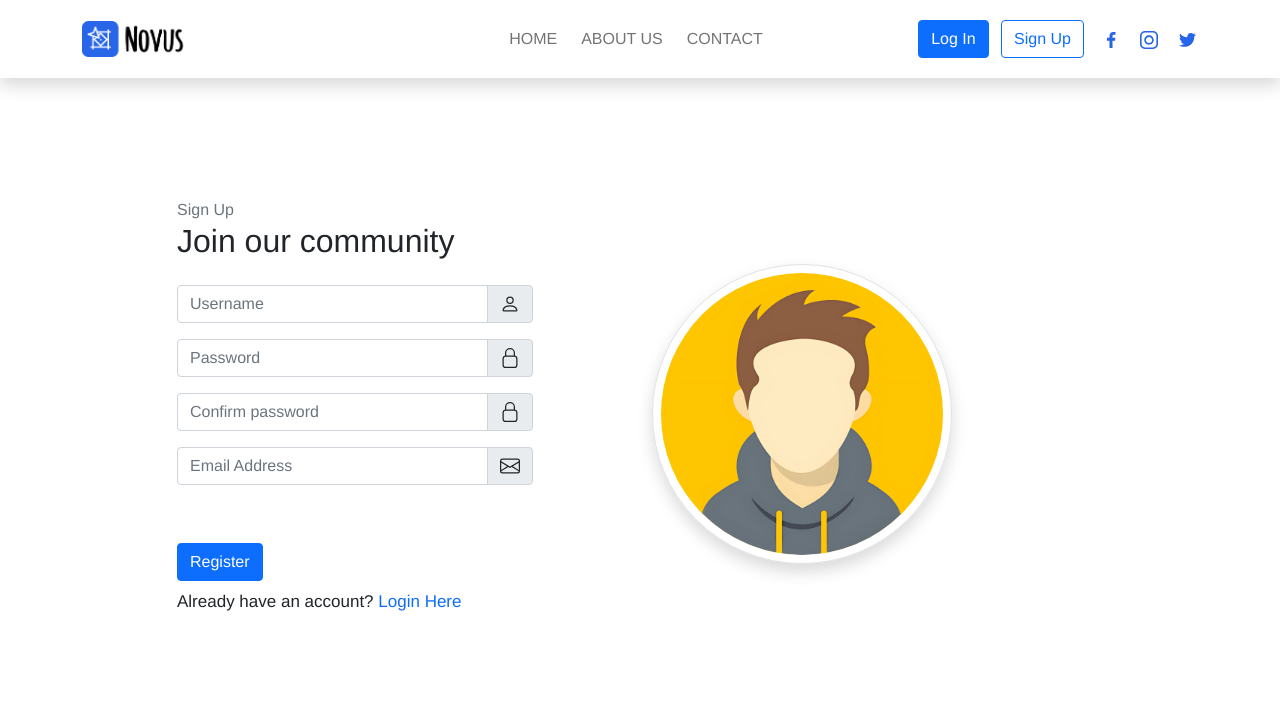
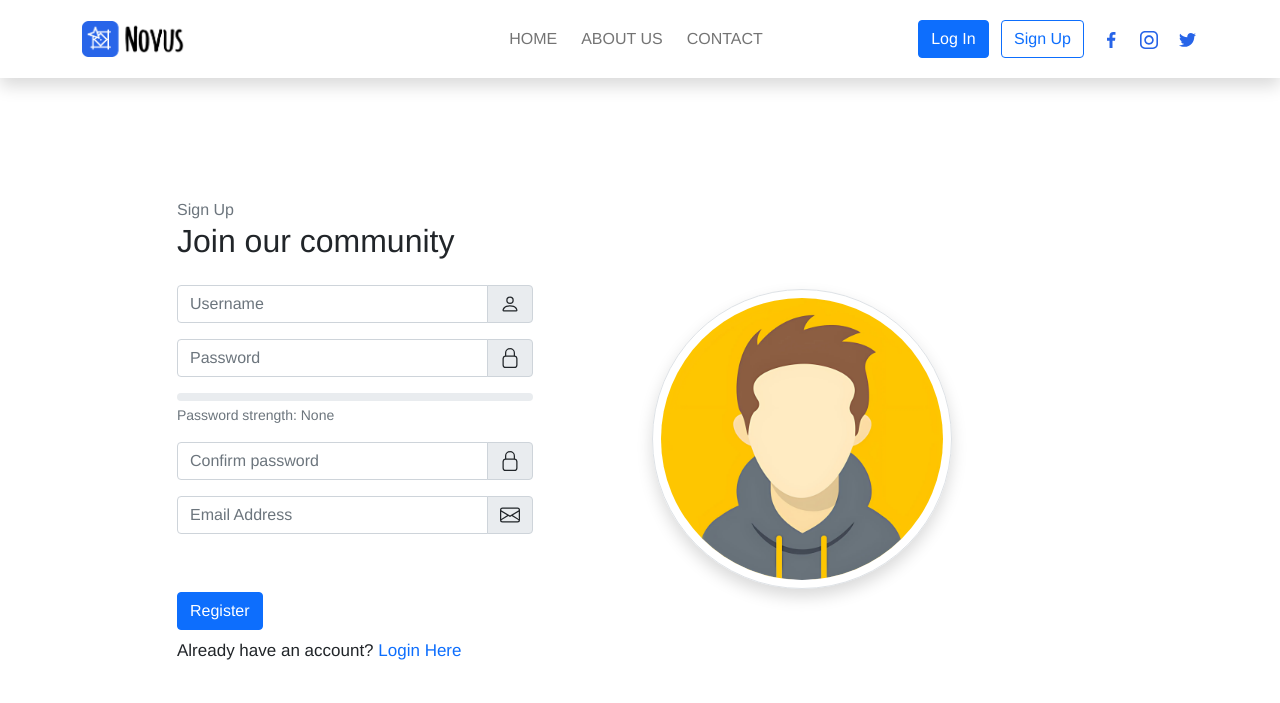
Before and after one commit to steveshead/themed_php_database_login_register, a PHP site: page /phplogin/register.php in a window 1280 px wide. Shown: the top 703 px of the page. Run offline with PHP 8.4, Linux system fonts and the light colour scheme; some libraries are stand-ins or nearby versions.

Commit message:
Added password strength indicator on registration form

```diff
--- a/js/main.js
+++ b/js/main.js
@@ -20,3 +20,164 @@ document.addEventListener('DOMContentLoaded', function() {
         }
     }
 });
+
+// Password validation function
+function validatePassword(password) {
+    const errors = [];
+
+    // Check length
+    if (password.length < 8 || password.length > 20) {
+        errors.push("Password must be between 8 and 20 characters long.");
+    }
+
+    // Check for uppercase letter
+    if (!/[A-Z]/.test(password)) {
+        errors.push("Password must contain at least one uppercase letter.");
+    }
+
+    // Check for lowercase letter
+    if (!/[a-z]/.test(password)) {
+        errors.push("Password must contain at least one lowercase letter.");
+    }
+
+    // Check for number
+    if (!/[0-9]/.test(password)) {
+        errors.push("Password must contain at least one number.");
+    }
+
+    // Check for special character
+    if (!/[!@#$%^&*(),.?":{}|<>]/.test(password)) {
+        errors.push("Password must contain at least one special character (!@#$%^&*(),.?\":{}|<>).");
+    }
+
+    return errors;
+}
+
+// Password strength calculation function
+function calculatePasswordStrength(password) {
+    // If password is empty, return 0
+    if (!password) return 0;
+
+    let score = 0;
+
+    // Length contribution (up to 25 points)
+    if (password.length >= 8) score += 10;
+    if (password.length >= 12) score += 10;
+    if (password.length >= 16) score += 5;
+
+    // Character variety contribution
+    if (/[A-Z]/.test(password)) score += 10; // Uppercase
+    if (/[a-z]/.test(password)) score += 10; // Lowercase
+    if (/[0-9]/.test(password)) score += 10; // Numbers
+    if (/[!@#$%^&*(),.?":{}|<>]/.test(password)) score += 15; // Special chars
+
+    // Bonus for combination of character types
+    let typesCount = 0;
+    if (/[A-Z]/.test(password)) typesCount++;
+    if (/[a-z]/.test(password)) typesCount++;
+    if (/[0-9]/.test(password)) typesCount++;
+    if (/[!@#$%^&*(),.?":{}|<>]/.test(password)) typesCount++;
+
+    if (typesCount >= 3) score += 10;
+    if (typesCount === 4) score += 10;
+
+    // Penalize for patterns
+    if (/(.)\1\1/.test(password)) score -= 10; // Repeated characters
+    if (/^[a-zA-Z]+$/.test(password)) score -= 10; // Letters only
+    if (/^[0-9]+$/.test(password)) score -= 10; // Numbers only
+
+    // Ensure score is between 0 and 100
+    return Math.max(0, Math.min(100, score));
+}
+
+// Function to get strength label based on score
+function getStrengthLabel(score) {
+    if (score === 0) return { label: "None", color: "secondary" };
+    if (score < 30) return { label: "Very Weak", color: "danger" };
+    if (score < 50) return { label: "Weak", color: "warning" };
+    if (score < 70) return { label: "Medium", color: "info" };
+    if (score < 90) return { label: "Strong", color: "primary" };
+    return { label: "Very Strong", color: "success" };
+}
+
+// Add event listener to password field
+const passwordField = document.getElementById('password');
+const msgDiv = document.querySelector('.msg');
+const strengthBar = document.getElementById('password-strength-bar');
+const strengthText = document.getElementById('password-strength-text').querySelector('span');
+
+passwordField.addEventListener('input', function() {
+    const password = this.value;
+    const errors = validatePassword(password);
+
+    // Update password strength meter
+    const strengthScore = calculatePasswordStrength(password);
+    const strengthInfo = getStrengthLabel(strengthScore);
+
+    // Update the progress bar
+    strengthBar.style.width = strengthScore + '%';
+    strengthBar.setAttribute('aria-valuenow', strengthScore);
+
+    // Remove all color classes and add the appropriate one
+    strengthBar.classList.remove('bg-danger', 'bg-warning', 'bg-info', 'bg-primary', 'bg-success', 'bg-secondary');
+    strengthBar.classList.add('bg-' + strengthInfo.color);
+
+    // Update the strength text
+    strengthText.textContent = strengthInfo.label;
+
+    // Update requirements message
+    if (password.length > 0) {
+        if (errors.length > 0) {
+            msgDiv.classList.remove('alert-success');
+            msgDiv.classList.add('mt-2', 'alert', 'alert-danger');
+            msgDiv.innerHTML = "<strong>Password Requirements:</strong><ul style='margin-bottom: 0; padding-left: 20px;'>" +
+                errors.map(error => "<li>" + error + "</li>").join('') + "</ul>";
+        } else {
+            msgDiv.classList.remove('alert-danger');
+            msgDiv.classList.add('mt-2', 'alert', 'alert-success');
+            msgDiv.innerHTML = "Password meets all requirements!";
+        }
+    } else {
+        msgDiv.innerHTML = "";
+        msgDiv.classList.remove('mt-2', 'alert', 'alert-danger', 'alert-success');
+
+        // Reset strength meter for empty password
+        strengthBar.style.width = '0%';
+        strengthBar.setAttribute('aria-valuenow', 0);
+        strengthBar.classList.remove('bg-danger', 'bg-warning', 'bg-info', 'bg-primary', 'bg-success');
+        strengthBar.classList.add('bg-secondary');
+        strengthText.textContent = "None";
+    }
+});
+
+// AJAX code
+const registrationForm = document.querySelector('.register-form');
+registrationForm.onsubmit = event => {
+    event.preventDefault();
+
+    // Validate password before submission
+    const password = passwordField.value;
+    const errors = validatePassword(password);
+
+    if (errors.length > 0) {
+        msgDiv.classList.remove('alert-success');
+        msgDiv.classList.add('mt-2', 'alert', 'alert-danger');
+        msgDiv.innerHTML = "<strong>Please fix the following issues:</strong><ul style='margin-bottom: 0; padding-left: 20px;'>" +
+            errors.map(error => "<li>" + error + "</li>").join('') + "</ul>";
+        return;
+    }
+
+    fetch(registrationForm.action, { method: 'POST', body: new FormData(registrationForm), cache: 'no-store' }).then(response => response.text()).then(result => {
+        if (result.toLowerCase().includes('success:')) {
+            registrationForm.querySelector('.msg').classList.remove('mt-2','alert','alert-danger','alert-success');
+            registrationForm.querySelector('.msg').classList.add('mt-2','alert','alert-success');
+            registrationForm.querySelector('.msg').innerHTML = result.replace('Success: ', '');
+        } else if (result.toLowerCase().includes('redirect:')) {
+            window.location.href = result.replace('Redirect:', '').trim();
+        } else {
+            registrationForm.querySelector('.msg').classList.remove('mt-2','alert','alert-danger','alert-success');
+            registrationForm.querySelector('.msg').classList.add('mt-2','alert','alert-danger');
+            registrationForm.querySelector('.msg').innerHTML = result.replace('Error: ', '');
+        }
+    });
+};
--- a/register.php
+++ b/register.php
@@ -1,8 +1,8 @@
 <?php
+include 'main.php';
 $page_title = 'Member Register';
 $page = 'No Header';
 require_once 'header.php';
-include 'main.php';
 // No need for the user to see the login form if they're logged-in, so redirect them to the home page
 if (isset($_SESSION['account_loggedin'])) {
 	// If the user is not logged in, redirect to the home page.
@@ -12,6 +12,7 @@ if (isset($_SESSION['account_loggedin'])) {
 // Also check if they are "remembered"
 if (isset($_COOKIE['remember_me']) && !empty($_COOKIE['remember_me'])) {
 	// If the remember me cookie matches one in the database then we can update the session variables and the user will be logged-in.
+	global $pdo;
 	$stmt = $pdo->prepare('SELECT * FROM accounts WHERE remember_me_code = ?');
 	$stmt->execute([ $_COOKIE['remember_me'] ]);
 	$account = $stmt->fetch(PDO::FETCH_ASSOC);
@@ -60,6 +61,14 @@ $_SESSION['token'] = hash('sha256', uniqid(rand(), true));
                                 </svg>
                             </div>
                         </div>
+                        <div class="mb-3">
+                            <div class="password-strength-meter">
+                                <div class="progress" style="height: 8px;">
+                                    <div id="password-strength-bar" class="progress-bar" role="progressbar" style="width: 0%;" aria-valuenow="0" aria-valuemin="0" aria-valuemax="100"></div>
+                                </div>
+                                <div id="password-strength-text" class="mt-1 small text-muted">Password strength: <span>None</span></div>
+                            </div>
+                        </div>
 
                         <div class="mb-3 input-group">
                             <input type="password" class="form-control"  name="cpassword" placeholder="Confirm password" id="cpassword" required/>
@@ -88,96 +97,6 @@ $_SESSION['token'] = hash('sha256', uniqid(rand(), true));
 
                     </form>
 
-                    <script>
-                        // Password validation function
-                        function validatePassword(password) {
-                            const errors = [];
-
-                            // Check length
-                            if (password.length < 8 || password.length > 20) {
-                                errors.push("Password must be between 8 and 20 characters long.");
-                            }
-
-                            // Check for uppercase letter
-                            if (!/[A-Z]/.test(password)) {
-                                errors.push("Password must contain at least one uppercase letter.");
-                            }
-
-                            // Check for lowercase letter
-                            if (!/[a-z]/.test(password)) {
-                                errors.push("Password must contain at least one lowercase letter.");
-                            }
-
-                            // Check for number
-                            if (!/[0-9]/.test(password)) {
-                                errors.push("Password must contain at least one number.");
-                            }
-
-                            // Check for special character
-                            if (!/[!@#$%^&*(),.?":{}|<>]/.test(password)) {
-                                errors.push("Password must contain at least one special character (!@#$%^&*(),.?\":{}|<>).");
-                            }
-
-                            return errors;
-                        }
-
-                        // Add event listener to password field
-                        const passwordField = document.getElementById('password');
-                        const msgDiv = document.querySelector('.msg');
-
-                        passwordField.addEventListener('input', function() {
-                            const password = this.value;
-                            const errors = validatePassword(password);
-
-                            if (password.length > 0) {
-                                if (errors.length > 0) {
-                                    msgDiv.classList.remove('alert-success');
-                                    msgDiv.classList.add('mt-2', 'alert', 'alert-danger');
-                                    msgDiv.innerHTML = "<strong>Password Requirements:</strong><ul style='margin-bottom: 0; padding-left: 20px;'>" +
-                                        errors.map(error => "<li>" + error + "</li>").join('') + "</ul>";
-                                } else {
-                                    msgDiv.classList.remove('alert-danger');
-                                    msgDiv.classList.add('mt-2', 'alert', 'alert-success');
-                                    msgDiv.innerHTML = "Password meets all requirements!";
-                                }
-                            } else {
-                                msgDiv.innerHTML = "";
-                                msgDiv.classList.remove('mt-2', 'alert', 'alert-danger', 'alert-success');
-                            }
-                        });
-
-                        // AJAX code
-                        const registrationForm = document.querySelector('.register-form');
-                        registrationForm.onsubmit = event => {
-                            event.preventDefault();
-
-                            // Validate password before submission
-                            const password = passwordField.value;
-                            const errors = validatePassword(password);
-
-                            if (errors.length > 0) {
-                                msgDiv.classList.remove('alert-success');
-                                msgDiv.classList.add('mt-2', 'alert', 'alert-danger');
-                                msgDiv.innerHTML = "<strong>Please fix the following issues:</strong><ul style='margin-bottom: 0; padding-left: 20px;'>" +
-                                    errors.map(error => "<li>" + error + "</li>").join('') + "</ul>";
-                                return;
-                            }
-
-                            fetch(registrationForm.action, { method: 'POST', body: new FormData(registrationForm), cache: 'no-store' }).then(response => response.text()).then(result => {
-                                if (result.toLowerCase().includes('success:')) {
-                                    registrationForm.querySelector('.msg').classList.remove('mt-2','alert','alert-danger','alert-success');
-                                    registrationForm.querySelector('.msg').classList.add('mt-2','alert','alert-success');
-                                    registrationForm.querySelector('.msg').innerHTML = result.replace('Success: ', '');
-                                } else if (result.toLowerCase().includes('redirect:')) {
-                                    window.location.href = result.replace('Redirect:', '').trim();
-                                } else {
-                                    registrationForm.querySelector('.msg').classList.remove('mt-2','alert','alert-danger','alert-success');
-                                    registrationForm.querySelector('.msg').classList.add('mt-2','alert','alert-danger');
-                                    registrationForm.querySelector('.msg').innerHTML = result.replace('Error: ', '');
-                                }
-                            });
-                        };
-                    </script>
                 </div>
             </div>
             <div class="offset-1 col-lg-4 d-lg-flex align-items-center">
```
